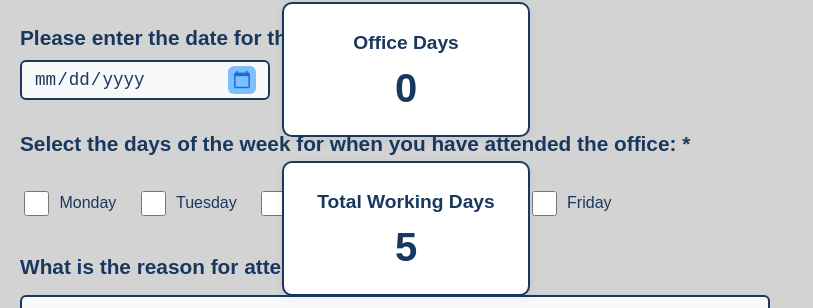
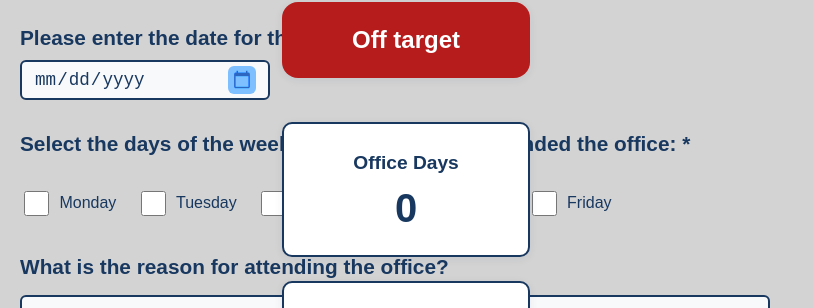
Before and after one commit to MrKilljoy137xxx/OfficeAttendance-Tracker, a plain HTML site: page index.html in a window 1280 px wide. Shown: the part 118-426 px from the top of the page, without its empty margins (0-813 px from the left). Drawn offline with Linux system fonts and the light colour scheme.

Commit message:
Add on/off target box to attendance tracker

```diff
--- a/index.html
+++ b/index.html
@@ -48,6 +48,9 @@
             <button type="button" id="exportCsvBtn">Export to CSV</button>
         </div>
         <div class="data-cards-container">
+            <div class="target-box" id="targetBox">
+                <span id="targetStatus">Target: ON</span>
+            </div>
             <div class="data-card" id="officeDaysCard">
                 <h2>Office Days</h2>
                 <div class="office-days-count" id="officeDaysCount">0</div>
--- a/script.js
+++ b/script.js
@@ -1,7 +1,8 @@
 // Show notification on submit
 document.querySelector('.form-buttons button[type="submit"]').addEventListener('click', function(event) {
-    event.preventDefault(); // Prevent actual form submission (remove this if you want to submit for real)
+    event.preventDefault(); // Prevent actual form submission (for now)
     updateOfficeDaysCount(); // Ensure the office days card is updated on submit
+    updateAttendance();      // Ensure attendance and target box are updated on submit
     alert('Your form has been submitted to HR.');
     // If you want the form to actually submit after the alert, remove the event.preventDefault() line above.
 });
@@ -91,6 +92,17 @@ function updateAttendance() {
     const totalDays = 5; // Static for now
     const attendancePercent = totalDays > 0 ? Math.round((officeDays / totalDays) * 100) : 0;
     document.getElementById('attendance_calc').textContent = attendancePercent + '%';
+
+    // Target logic
+    const targetBox = document.getElementById('targetBox');
+    const targetStatus = document.getElementById('targetStatus');
+    if (attendancePercent >= 60) {
+        targetBox.classList.remove('off');
+        targetStatus.textContent = 'On target';
+    } else {
+        targetBox.classList.add('off');
+        targetStatus.textContent = 'Off target';
+    }
 }
 
 // Update attendance whenever office days change
--- a/styles.css
+++ b/styles.css
@@ -256,3 +256,23 @@ body {
     font-weight: bold;
     color: #183860; /* Office Days number in white */
 }
+
+/* Style for the target box */
+.target-box {
+    width: 100%;
+    background: rgba(0,128,0);
+    color: #fff;
+    font-weight: bold;
+    text-align: center;
+    padding: 24px 0;
+    font-size: 1.5rem;
+    border-radius: 16px 16px;
+    margin-bottom: 20px;
+    box-shadow: 0 2px 8px rgba(24,56,96,0.08);
+    cursor: pointer;
+    user-select: none;
+    transition: background 0.2s;
+}
+.target-box.off {
+    background: #b71c1c;
+}
```
